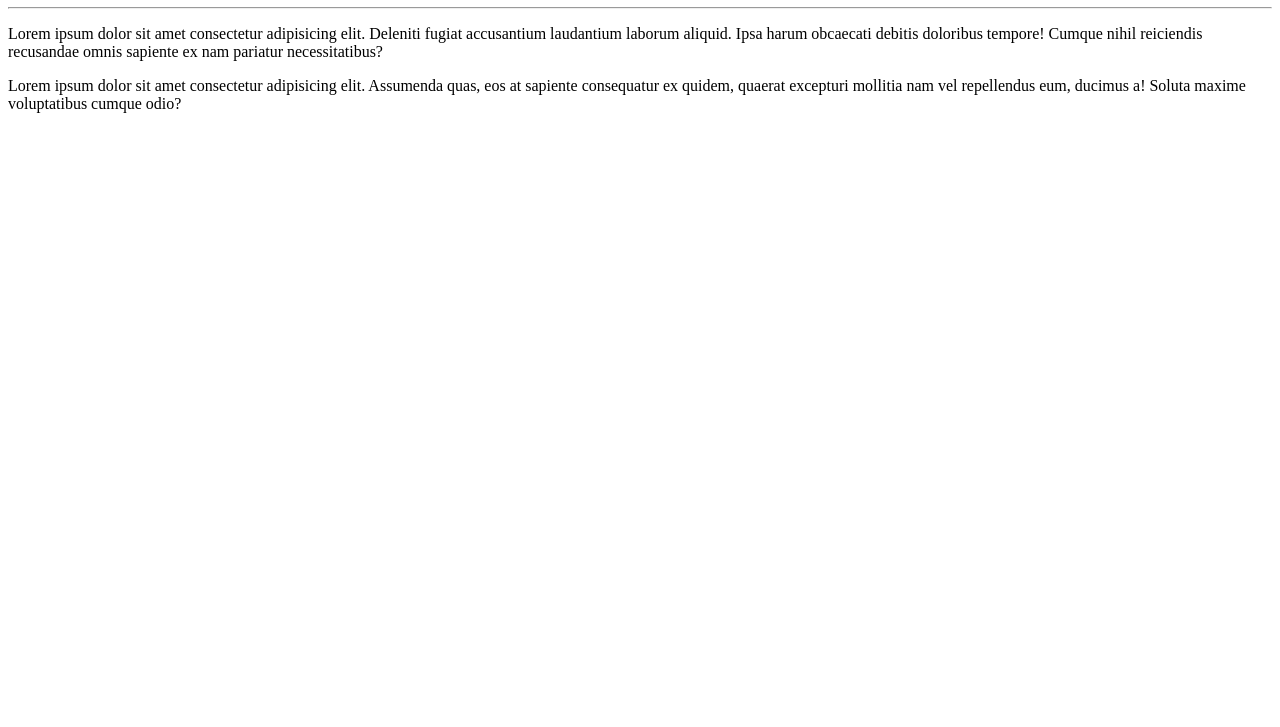
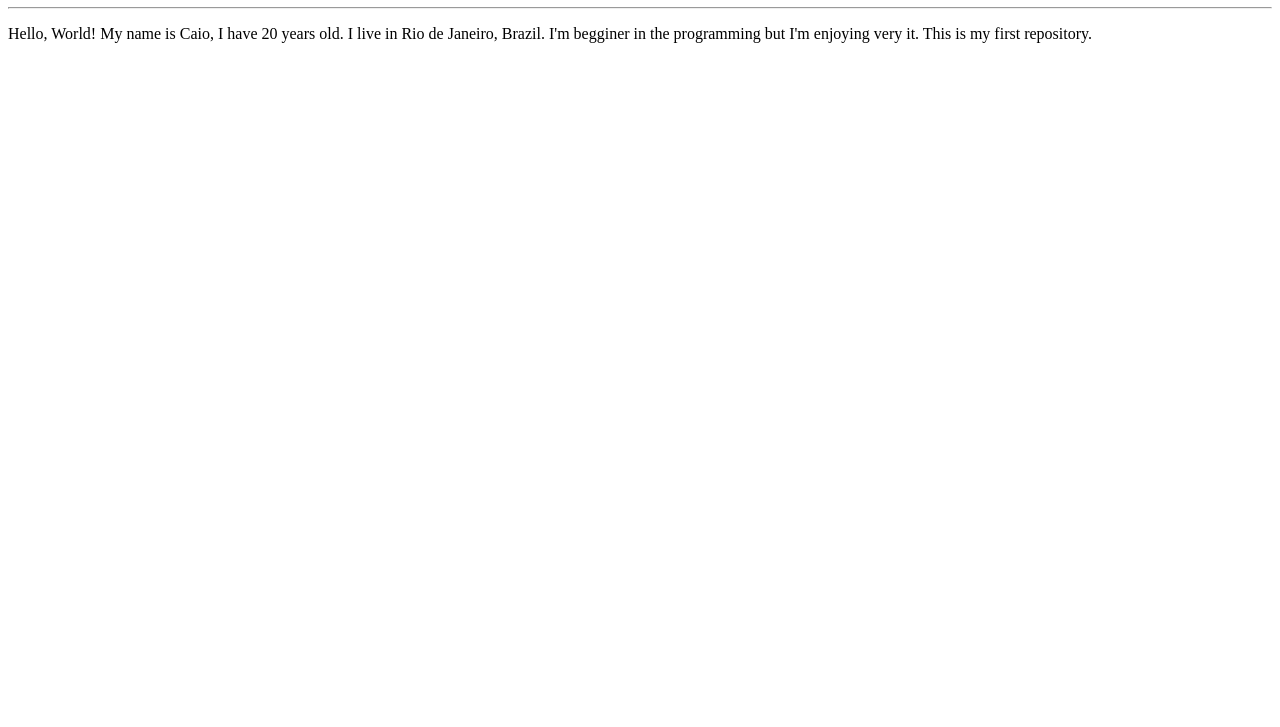
Before and after one commit to CaioRBatista/Hello-World, a plain HTML site: page site-exemple/index.html in a window 1280 px wide. Shown: the part 73-800 px from the top of the page. Drawn offline with Linux system fonts and the light colour scheme.

Commit message:
Paragraph in English

```diff
--- a/site-exemple/index.html
+++ b/site-exemple/index.html
@@ -3,14 +3,12 @@
 <head>
     <meta charset="UTF-8">
     <meta name="viewport" content="width=device-width, initial-scale=1.0">
-    <title>Meu primeiro site em repositório</title>
+    <title>Meu primeiro projeto</title>
 </head>
 <body>
     <h1>Hello, World!</h1>
     <hr>
-    <p>Lorem ipsum dolor sit amet consectetur adipisicing elit. Deleniti fugiat accusantium laudantium laborum aliquid. Ipsa harum obcaecati debitis doloribus tempore! Cumque nihil reiciendis recusandae omnis sapiente ex nam pariatur necessitatibus?</p>
-    <p>
-        Lorem ipsum dolor sit amet consectetur adipisicing elit. Assumenda quas, eos at sapiente consequatur ex quidem, quaerat excepturi mollitia nam vel repellendus eum, ducimus a! Soluta maxime voluptatibus cumque odio?
-    </p>
+    <p>Hello, World! My name is Caio, I have 20 years old. I live in Rio de Janeiro, Brazil. I'm begginer in the programming but I'm enjoying very it. This is my first repository.   </p>
+
 </body>
 </html>
```
